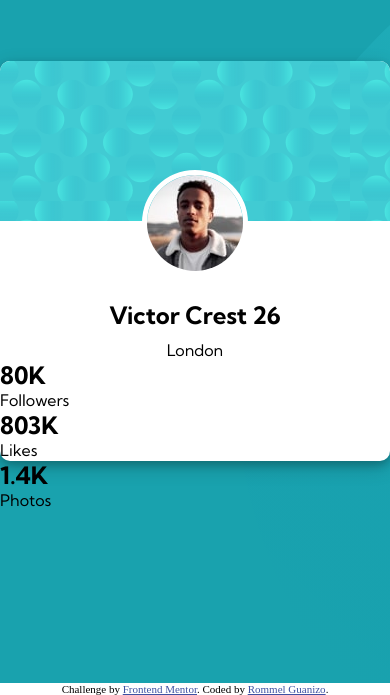
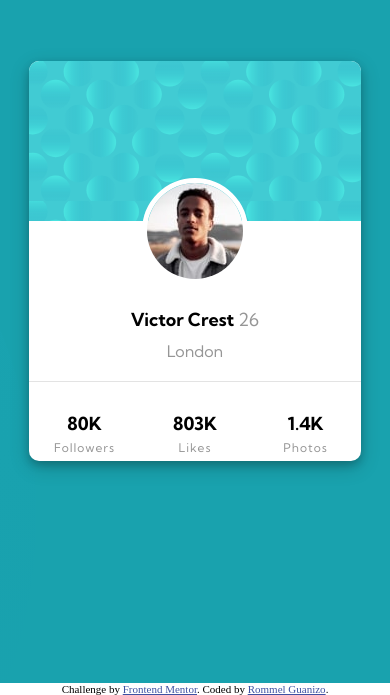
Before and after one commit to guanizorommel/Front-End-Mentor-3, a plain HTML site: page index.html in a window 390 px wide. Shown: the part 161-856 px from the top of the page. Drawn offline with Linux system fonts and the light colour scheme.

Commit message:
media query

```diff
--- a/css/style.css
+++ b/css/style.css
@@ -5,6 +5,16 @@
 /*Typographies*/
 h1, h2, p {
     font-family: "Kumbh Sans", sans-serif;
+}
+
+h1 {
+    font-size: 18px;
+    font-weight: 700;
+}
+
+p {
+    font-size: 16px;
+    color: hsl(0, 0%, 59%);
 }
 
 section {
@@ -17,8 +27,8 @@ section {
     background-color: hsl(185, 75%, 39%); /*Background color*/
     background-image: url(../images/bg-pattern-top.svg), url(../images/bg-pattern-bottom.svg); /*the two background images*/
     background-repeat: no-repeat; /*make the background images not to repeat itself*/
-    background-position: -40% -40%,/*Adjusts the top bg pattern x and y axis*/
-    150% 1000%; /*Adjust the the bottom pattern x and y axis*/
+    background-position: -70% 200%,/*Adjusts the top bg pattern x and y axis*/
+    160% -140%; /*Adjust the the bottom pattern x and y axis*/
 }
 
 .container {
@@ -56,15 +66,36 @@ section {
 
 .card-middle p {
     padding-top: 10px;
+    padding-bottom: 20px;
+}
+
+.age {
+    color: hsl(0, 0%, 59%);
+    font-weight: 400;
 }
 
 
+.card-bottom {
+    display: flex;
+    padding-top: 30px;
+    border-top: .1px solid hsl(0, 0%, 89%);
+    text-align: center;
+}
 
+.card-bottom >* {
+    flex: 1 1 100%;
+}
 
+.socialstatus p {
+    padding-top: 5px;
+    font-size: 12px;
+    letter-spacing: 1px;
+}
 
+/*Media Query*/
 
-
-
-.card-bottom {
-
+@media (max-width: 500px) {
+    .container {
+        width: 85%;
+    }
 }
--- a/index.html
+++ b/index.html
@@ -29,7 +29,7 @@
 
       <div class="card-middle">
         <img src="images/image-victor.jpg">
-        <h1>Victor Crest 26</h1>
+        <h1>Victor Crest <span class="age">26</span></h1>
         <p>London</p>
       </div>
 
```
